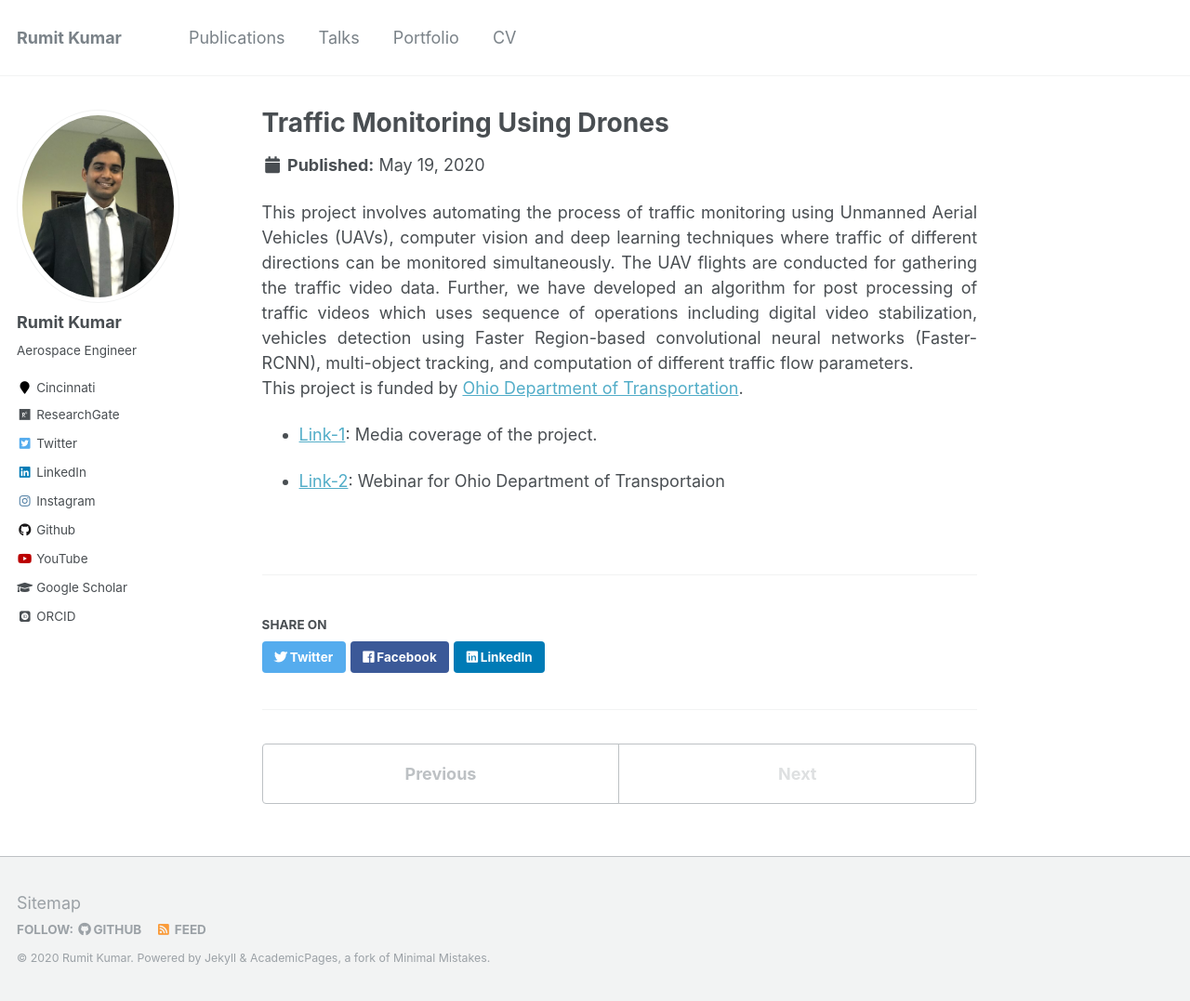
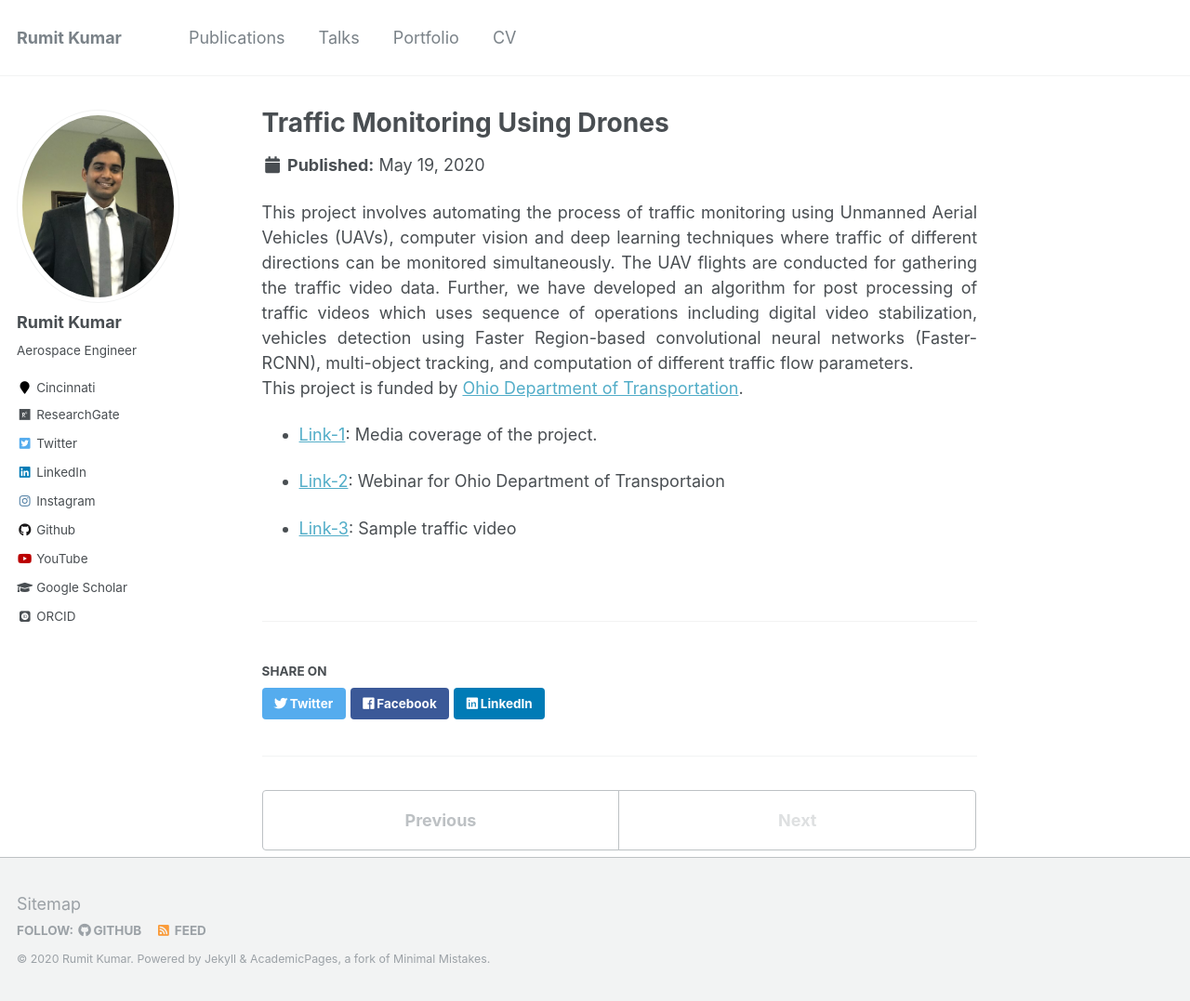
Before and after one commit to kumarrt/kumarrt.github.io, a Jekyll site: the page built from _portfolio/traffic monitoring.md, in a window 1280 px wide and 1077 px high. Shown: the whole window at 93% size. Built offline with Jekyll 4.4.1, drawn with Linux system fonts in a browser that asks for light colours; some web fonts are replaced.

Commit message:
Update traffic monitoring.md

```diff
--- a/_portfolio/traffic monitoring.md
+++ b/_portfolio/traffic monitoring.md
@@ -13,3 +13,5 @@ This project is funded by [Ohio Department of Transportation](http://www.dot.sta
 * [Link-1](https://www.youtube.com/watch?v=40ETHT2a8SQ): Media coverage of the project.
 
 * [Link-2](https://www.youtube.com/watch?v=dRsLlXECK0I&feature=youtu.be): Webinar for Ohio Department of Transportaion
+
+* [Link-3](https://youtu.be/dAOzG028nTM): Sample traffic video
```
